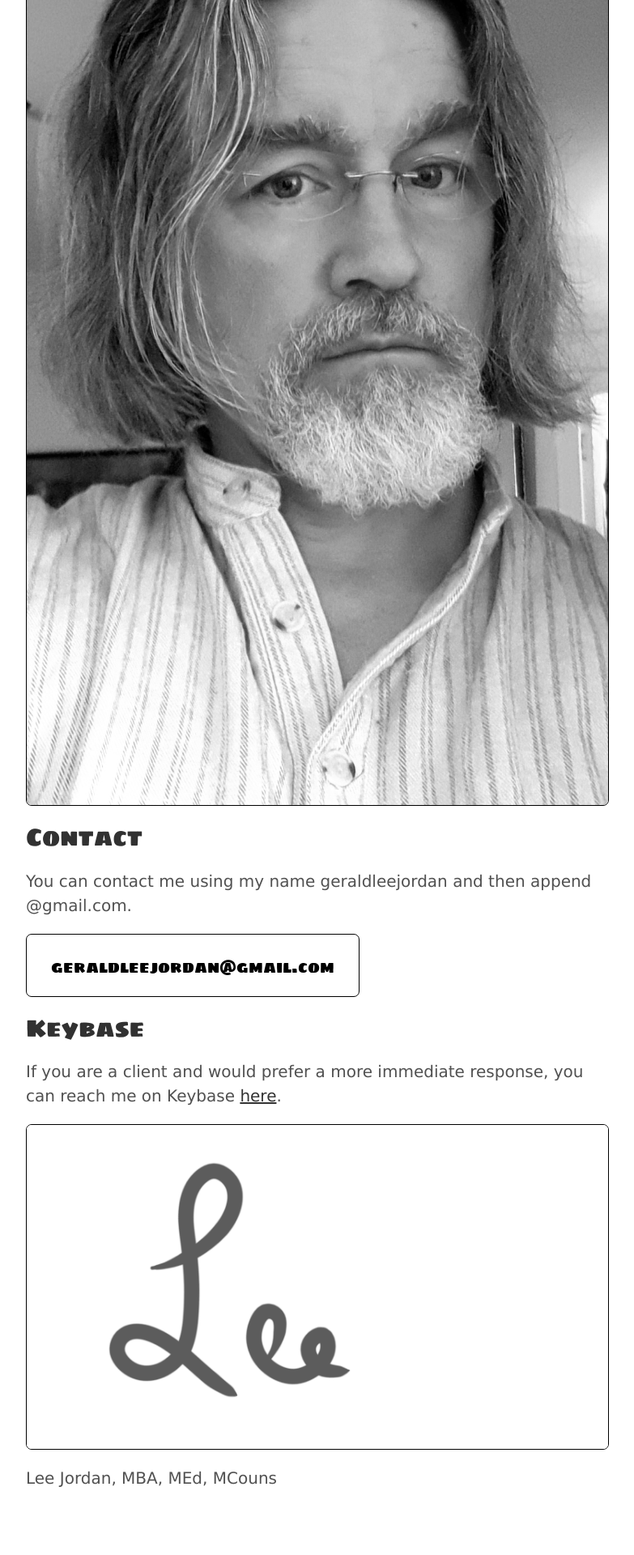
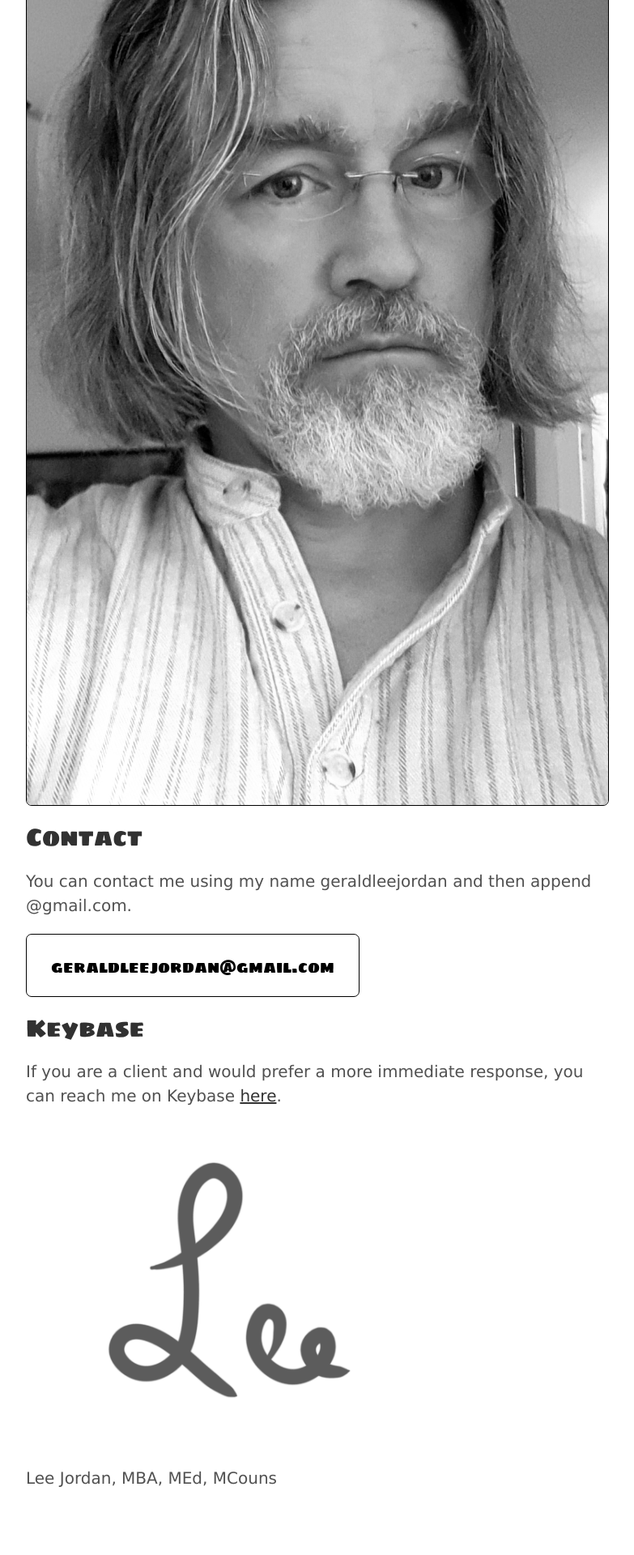
Before and after one commit to tracyjordan/tracyjordan.github.io, a Jekyll site: the page built from about.md, in a window 1280 px wide. Shown: the part 673-2593 px from the top of the page at 81% size, without its empty margins (248-1031 px from the left). Built offline with Jekyll 4.4.1, drawn with Linux system fonts in a browser that asks for light colours.

Commit message:
Update about.md

```diff
--- a/about.md
+++ b/about.md
@@ -21,6 +21,6 @@ title: About
 
 <p>If you are a client and would prefer a more immediate response, you can reach me on Keybase <a href="https://keybase.io/geraldleejordan/chat" rel="nofollow" target="_blank">here</a>.</p>
 
-<img class="img-border" src="https://geraldleejordan.com/public/assets/images/lee-jordan.png" alt="Lee Jordan signature">
+<img src="https://geraldleejordan.com/public/assets/images/lee-jordan.png" alt="Lee Jordan signature">
 
 Lee Jordan, MBA, MEd, MCouns
```
